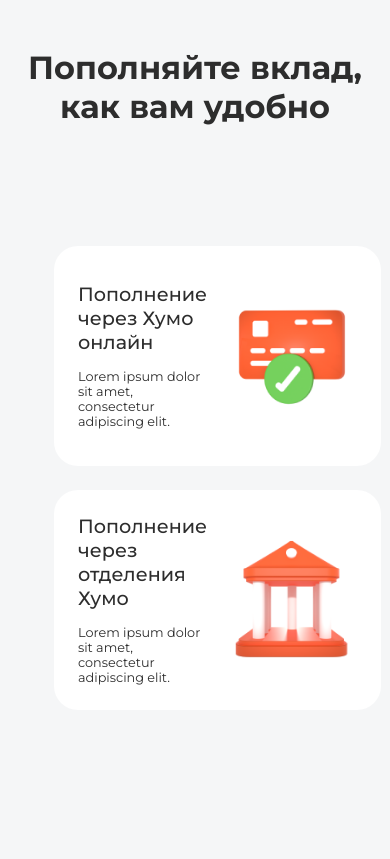
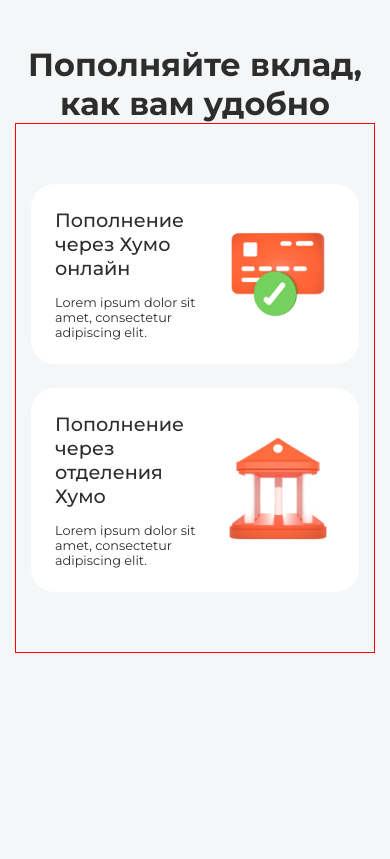
Before and after one commit to islom-sattorov/Kafolat-humo-landing, a React (Create React App) app: page / in a window 390 px wide. Shown: the part 2600-3459 px from the top of the page. Built offline with nearby package versions, Linux system fonts and the light colour scheme.

Commit message:
fix: media

```diff
--- a/src/App.css
+++ b/src/App.css
@@ -48,6 +48,7 @@
 @media (max-width: 768px) {
   .card-items {
     display: flex;
+    justify-content: stretch;
     align-items: center;
     flex-direction: column;
     padding: 80px 24px 0 24px;
@@ -58,6 +59,13 @@
         padding: 80px 10px 0 10px;
     }
 
+}
+
+@media(max-width: 420px){
+  .card-items{
+    padding: 60px 0;
+    border: 1px solid red;
+  }
 }
 
 @media (max-width: 320px) {
--- a/src/Components/WrapperCard/WrapperCard.module.css
+++ b/src/Components/WrapperCard/WrapperCard.module.css
@@ -2,7 +2,6 @@
     display: flex;
     justify-content: center;
     gap: 24px;
-    padding: 60px 0 0 0;
 }
 
 .wrapper_item {
@@ -37,7 +36,7 @@
 .wrapper_img {
     max-width: 160px;
     width: 100%;
-    min-width: 130px;
+    min-width: 80px;
 }
 
 .block-btns {
@@ -61,9 +60,9 @@
     .wrapper_container {
         max-width: 720px;
         display: flex;
+        align-items: center;
         flex-direction: column;
-        gap: 24px;
-        padding: 40px 0 0 0;
+        justify-content: stretch;
     }
 
     .wrapper_item {
@@ -73,12 +72,12 @@
         background: #fff;
         border-radius: 24px;
         max-width: 720px;
-        height: 220px;
-        padding: 24px;
+        height: max-content;
+        /* height: 220px; */
+        /* padding: 24px; */
     }
+}
 
-
-}
 
 
 @media (max-width: 320px){
@@ -96,10 +95,4 @@
         width:120px;
         height: 120px;
     }
-    /* .title{
-        font-size: 1.8rem;
-    }
-    .subtitle{
-        font-size: 1.4rem;
-    } */
 }
```
